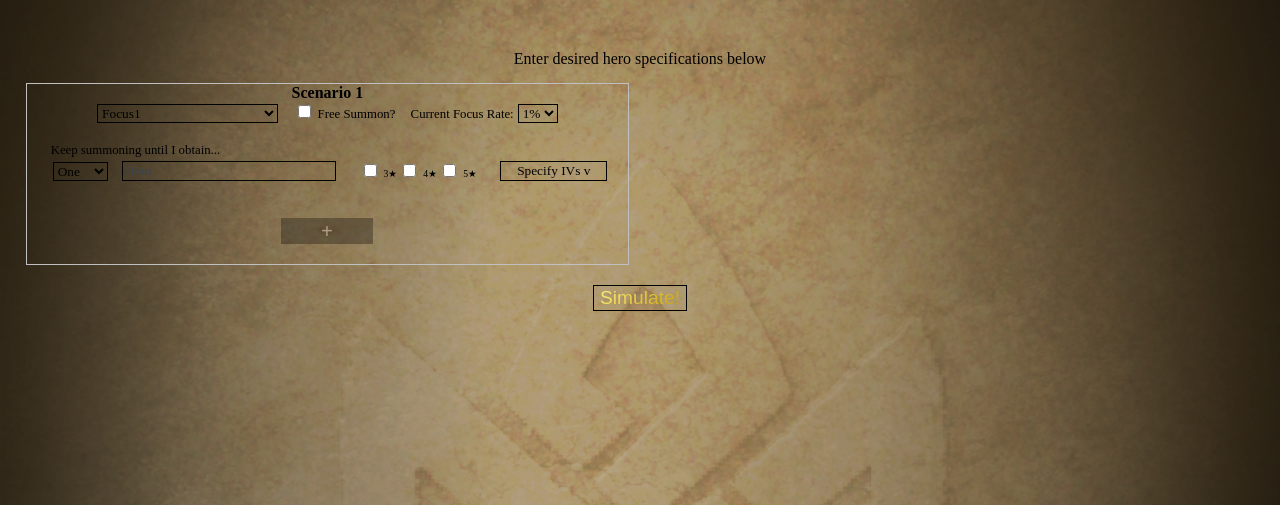
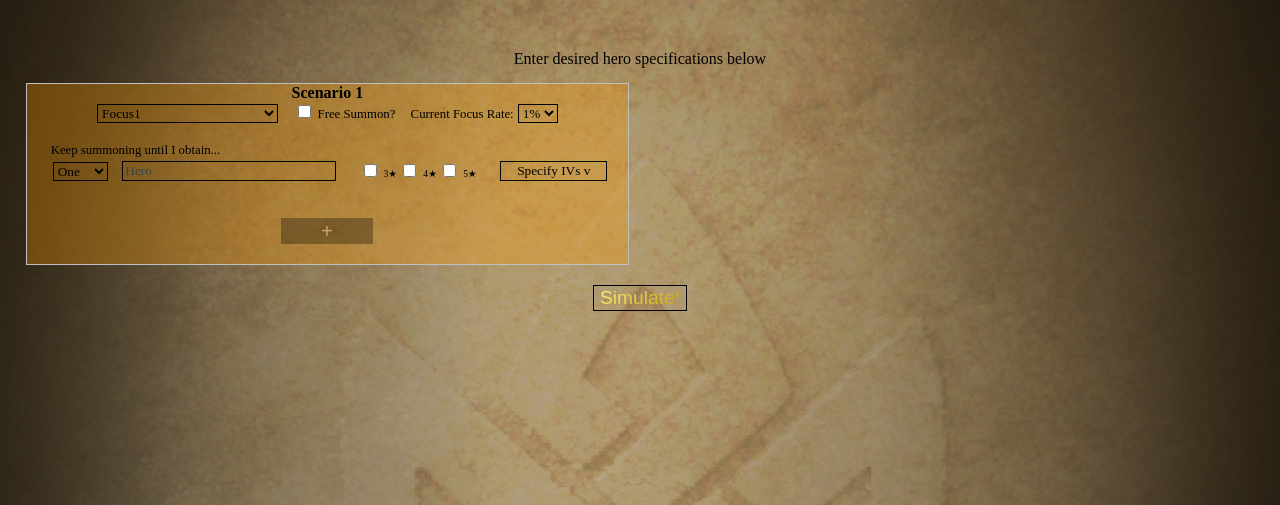
Before and after one commit to Bozolink/FEH2, a PHP site: page / in a window 1280 px wide. Shown: the part 124-629 px from the top of the page. Run offline with PHP 8.4, Linux system fonts and the light colour scheme; some libraries are stand-ins or nearby versions; some web fonts are replaced.

Commit message:
transparent background

```diff
--- a/style.css
+++ b/style.css
@@ -95,6 +95,10 @@ input::-webkit-input-placeholder {
 #navbar a {
     color: black;
     font-style: italic;
+}
+
+#pset1 {
+    background:rgba(255,155,0,0.3);
 }
 
 #subtitle {
```
